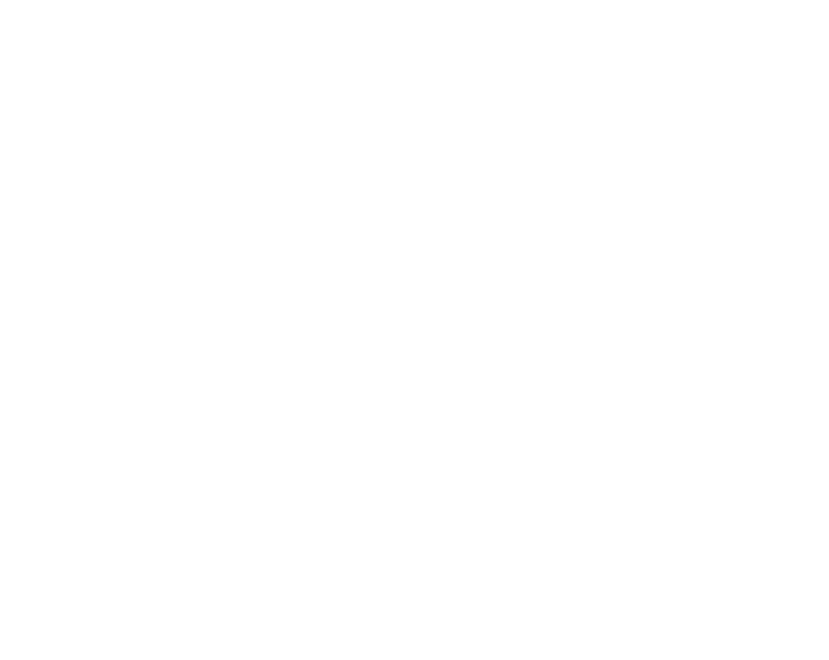
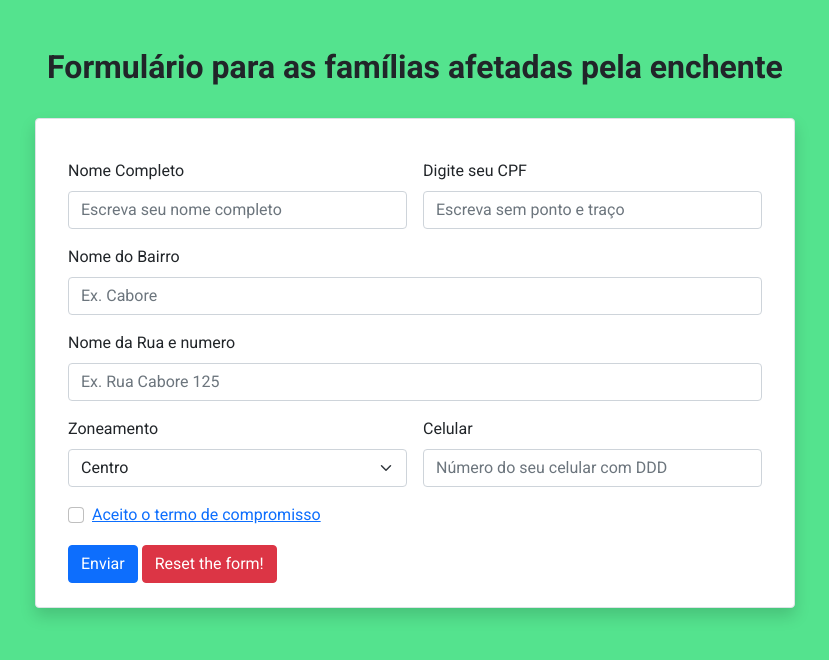
Before and after one commit to joaoAugustoParaty/formsheet, a plain HTML site: page index.html in a window 1280 px wide. Shown: the whole page, without its empty margins (225-1054 px from the left). Drawn offline with nearby package versions, Linux system fonts and the light colour scheme.

Commit message:
implementação do código JavaScript

```diff
--- a/index.html
+++ b/index.html
@@ -6,9 +6,61 @@
   <meta name="viewport" content="width=device-width, initial-scale=1.0">
 
   <link href="https://cdn.jsdelivr.net/npm/bootstrap@5.1.3/dist/css/bootstrap.min.css" rel="stylesheet">
+  <link rel="stylesheet" type="text/css" href="style.css">
   <title>HTML Form Google Sheets</title>
 </head>
 <body>
+    <div class="div container py-5">
+        <div class="row">
+          <h2 class="text-center fw-bold mb-3">Formulário para as famílias afetadas pela enchente</h2>
+          <form class="row g-3 col-md-8 mx-auto shadow border bg-white p-4 rounded" name="google-sheet">
+
+            <div class="col-md-6">
+              <div id="form_alerts"></div>
+              <label for="name" class="form-label">Nome Completo</label>
+              <input type="text" id="name" name="name" class="form-control" placeholder="Escreva seu nome completo" required>
+            </div>
+            <div class="col-md-6">
+              <label for="cpf" class="form-label">Digite seu CPF</label>
+              <input type="number" id="cpf" name="cpf" maxlength="10" class="form-control" placeholder="Escreva sem ponto e traço" required>
+            </div>
+            <div class="col-12">
+              <label for="inputBairro" class="form-label">Nome do Bairro</label>
+              <input type="text" class="form-control" id="inputBairro" placeholder="Ex. Cabore">
+            </div>
+            <div class="col-12">
+              <label for="inputRua" class="form-label">Nome da Rua e numero</label>
+              <input type="text" class="form-control" id="inputRua" placeholder="Ex. Rua Cabore 125 ">
+              </div>
+
+            <div class="col-md-6">
+              <label for="inputState" class="form-label">Zoneamento</label>
+              <select id="inputState" class="form-select">
+                <option selected>Centro</option>
+                <option>Costeira</option>
+                <option>Zona Rural</option>
+              </select>
+            </div>
+            <div class="col-md-6">
+              <label for="cel" class="form-label">Celular</label>
+              <input type="tel" id="cel" name="cel" class="form-control" placeholder="Número do seu celular com DDD " required>
+            </div>
+            <div class="col-12">
+              <div class="form-check">
+                <input class="form-check-input" type="checkbox" id="gridCheck">
+                <label class="form-check-label" for="gridCheck">
+                  <a href="#" class="link-primary">Aceito o termo de compromisso</a>
+                </label>
+              </div>
+            </div>
+            <div class="col-12">
+              <button type="submit" class="btn btn-primary">Enviar</button>
+              <button class="btn btn-danger" type="reset">Reset the form!</button>
+            </div>
+          </form>
+        </div>
+
+      </div>
 
 
 
--- a/script.js
+++ b/script.js
@@ -0,0 +1,27 @@
+//LIMITAR O Numero de Caracteres
+
+let cpf = document.getElementById('cpf');
+
+cpf.addEventListener('keyup', () => {
+    if (cpf.value.length > 11) {
+        cpf.value = cpf.value.slice(0, 11);
+    }
+})
+
+let cel = document.getElementById('cel');
+
+cel.addEventListener('keyup', () => {
+    if (cel.value.length > 11) {
+        cel.value = cel.value.slice(0, 11);
+    }
+})
+
+//Sucesso ou erro ao enviar a mensagem!
+const form = document.forms['google-sheet']
+
+form.addEventListener('submit', e => {
+  e.preventDefault()
+  fetch(scriptURL, { method: 'POST', body: new FormData(form)})
+    .then(response => $("#form_alerts").html("<div class='alert alert-success'>Contact Message Sent Sucessfully.</div>"))
+    .catch(error => $("#form_alerts").html("<div class='alert alert-danger'>Contact message sent not sent.</div>"))
+})
--- a/style.css
+++ b/style.css
@@ -0,0 +1,14 @@
+@import url('https://fonts.googleapis.com/css2?family=Roboto:ital,wght@0,100;0,300;0,400;0,500;0,700;0,900;1,100;1,300;1,400;1,500;1,700;1,900&display=swap');
+
+*{
+    margin: 0;
+    padding: 0;
+    box-sizing: border-box;
+    font-family: 'Roboto', sans-serif;
+}
+
+body{
+    background: #54E38E;
+
+
+}
```
